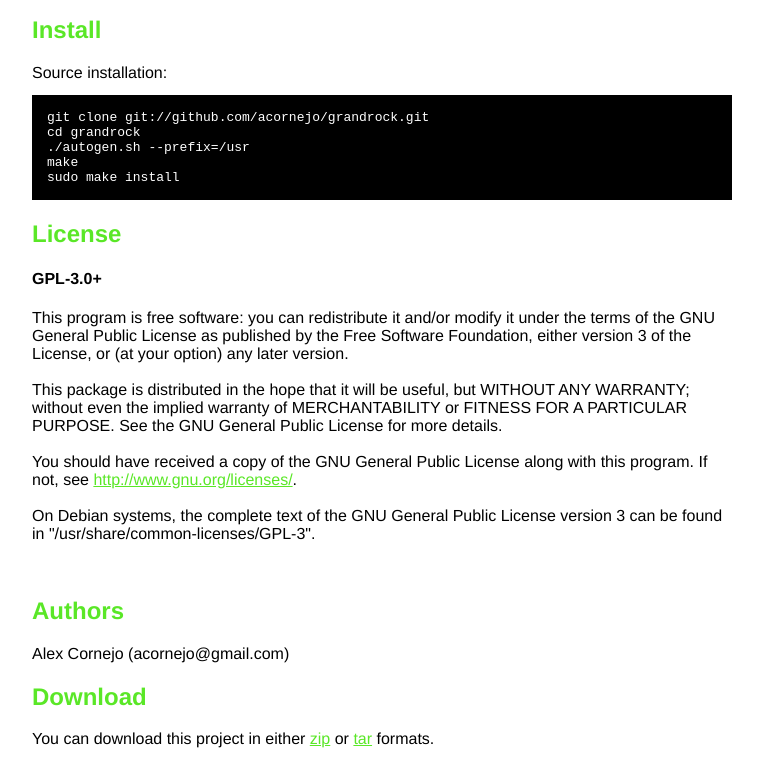
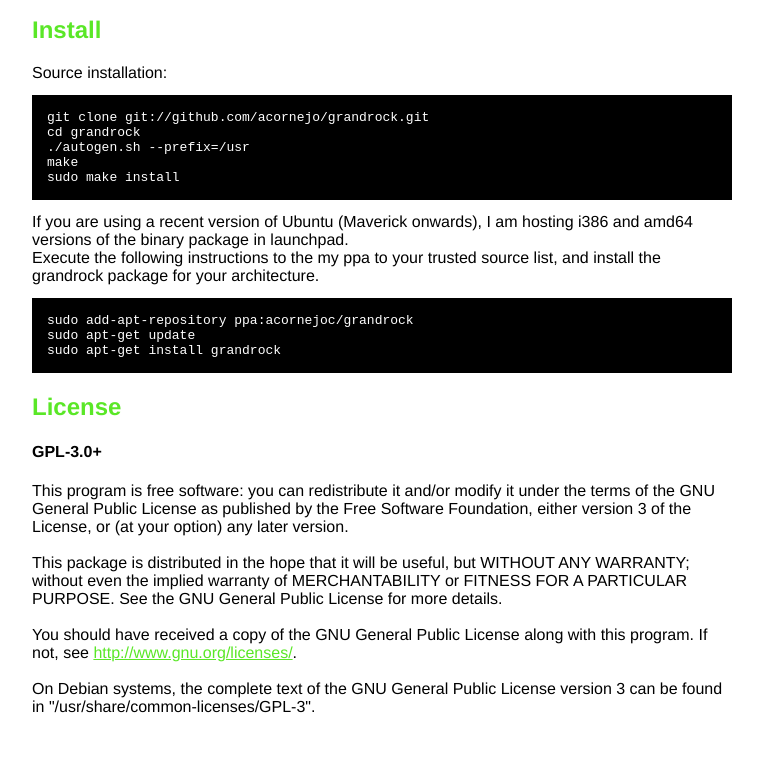
Before and after one commit to acornejo/grandrock, a plain HTML site: page index.html in a window 1280 px wide. Shown: the part 740-1501 px from the top of the page, without its empty margins (258-1021 px from the left). Drawn offline with Linux system fonts and the light colour scheme.

Commit message:
Added ppa instructions

```diff
--- a/index.html
+++ b/index.html
@@ -72,6 +72,15 @@ make
 sudo make install
 </pre>
 
+If you are using a recent version of Ubuntu (Maverick onwards), I am hosting i386 and amd64 versions of the binary package in launchpad. <br/>
+Execute the following instructions to the my ppa to your trusted source list, and install the grandrock package for your architecture.
+
+<pre>
+sudo add-apt-repository ppa:acornejoc/grandrock
+sudo apt-get update
+sudo apt-get install grandrock
+</pre>
+
 <h2>License</h2>
 <p>
 
```
